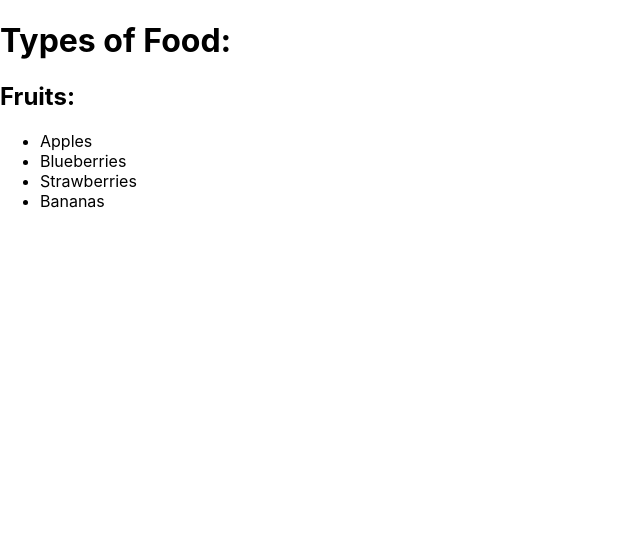
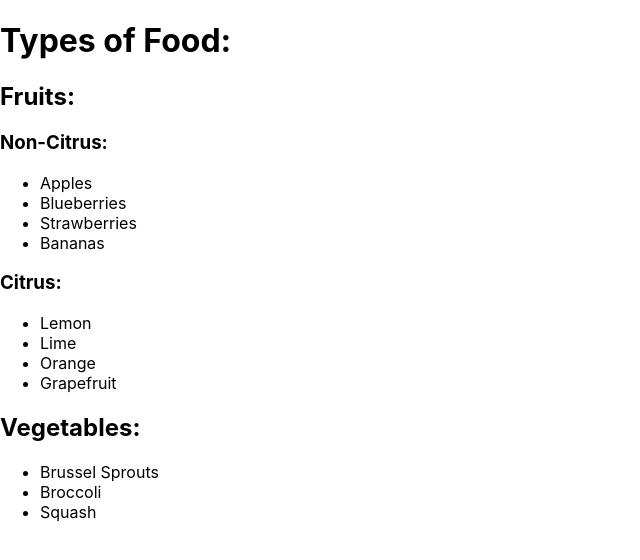
Before and after one commit to jay3272/FreeCodeCamp, a React (Create React App) app in the folder Front End Development/React/myreact/: page / in a window 1280 px wide. Shown: the top 560 px of the page, without its empty margins (0-640 px from the left). Built offline with nearby package versions, Linux system fonts and the light colour scheme.

Commit message:
組合 React 組件

```diff
--- a/Front End Development/React/myreact/src/Fcc.js
+++ b/Front End Development/React/myreact/src/Fcc.js
@@ -1,9 +1,9 @@
 import React from 'react';
 
-const TypesOfFruit = () => {
+const NonCitrus = () => {
   return (
     <div>
-      <h2>Fruits:</h2>
+      <h3>Non-Citrus:</h3>
       <ul>
         <li>Apples</li>
         <li>Blueberries</li>
@@ -14,13 +14,43 @@
   );
 };
 
+const Citrus = () => {
+  return (
+    <div>
+      <h3>Citrus:</h3>
+      <ul>
+        <li>Lemon</li>
+        <li>Lime</li>
+        <li>Orange</li>
+        <li>Grapefruit</li>
+      </ul>
+    </div>
+  );
+};
+
+const Vegetables = () => {
+  return (
+    <div>
+      <h2>Vegetables:</h2>
+      <ul>
+        <li>Brussel Sprouts</li>
+        <li>Broccoli</li>
+        <li>Squash</li>
+      </ul>
+    </div>
+  );
+};
+
 const Fruits = () => {
   return (
     <div>
-      <TypesOfFruit/>
+      <h2>Fruits:</h2>
+        <NonCitrus />
+        <Citrus />
     </div>
   );
 };
+
 class TypesOfFood extends React.Component {
   constructor(props) {
     super(props);
@@ -31,6 +61,7 @@
       <div>
         <h1>Types of Food:</h1>
         <Fruits/>
+        <Vegetables />
       </div>
     );
   }
```
